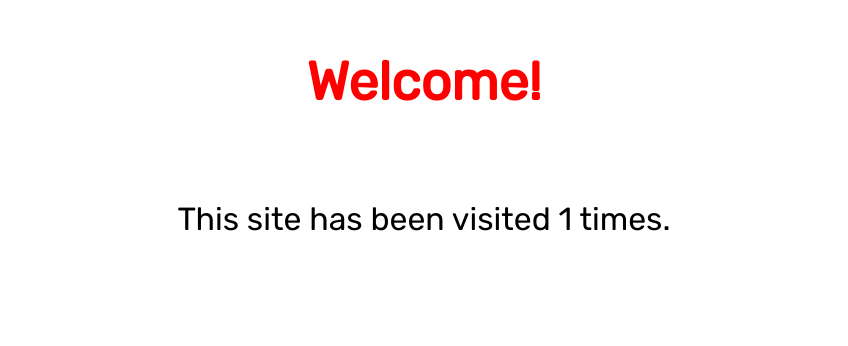
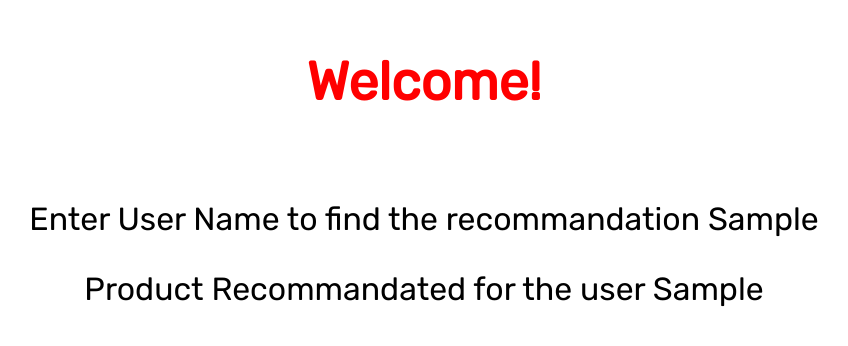
Before and after one commit to Ganesh-oft/sample-heroku-webapp, a Flask app: template templates/index.html in a window 1280 px wide. Shown: the top 346 px of the page, without its empty margins (216-1064 px from the left). Run offline with Flask 2, Linux system fonts and the light colour scheme; the template is opened without the code that fills it: most values are stand-ins (such as "Sample title", 1, 10 or a date in 2020).

Commit message:
second commit

```diff
--- a/templates/index.html
+++ b/templates/index.html
@@ -23,5 +23,6 @@
 
 <div>
     <h1>Welcome!</h1><br>
-    <p>This site has been visited {{ count }} times.</p>
+	<p> Enter User Name to find the recommandation {{user_input}} <p>
+    <p>Product Recommandated for the user {{b}} </p>
 </div>
```
